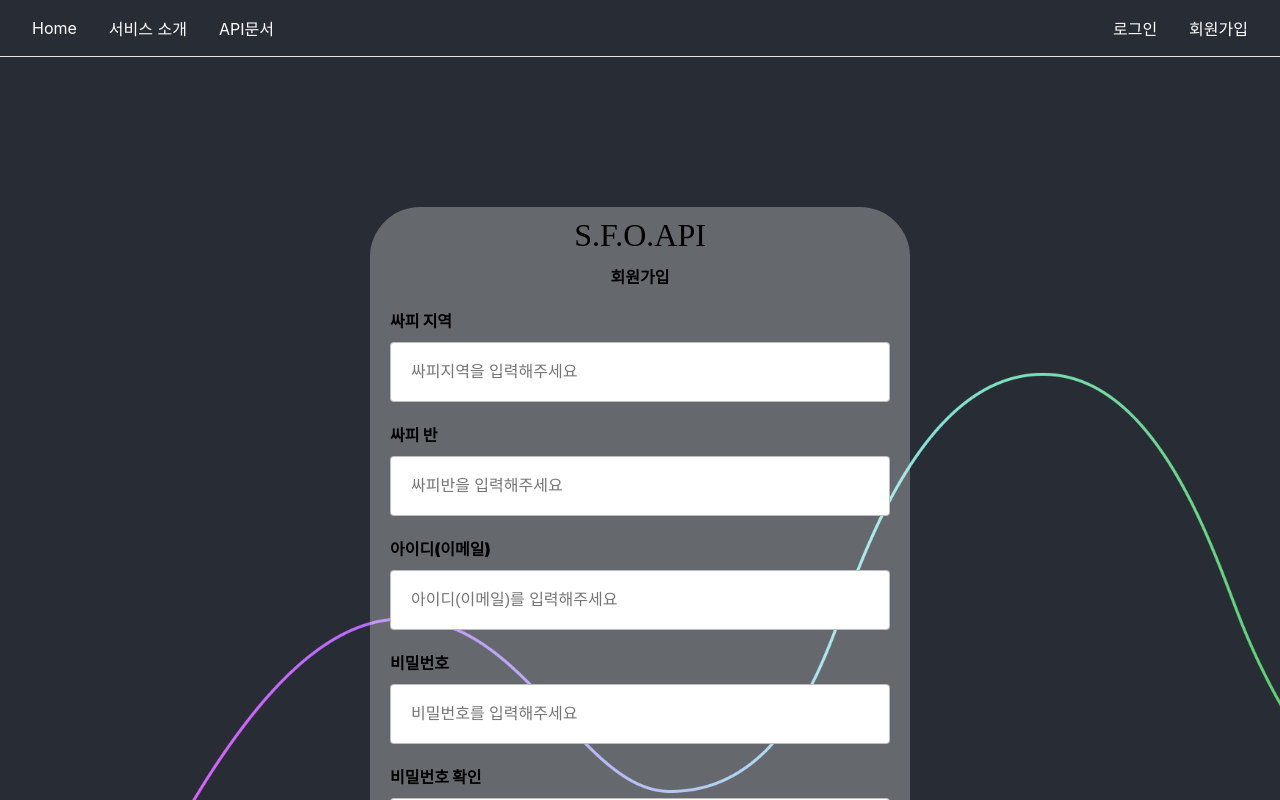
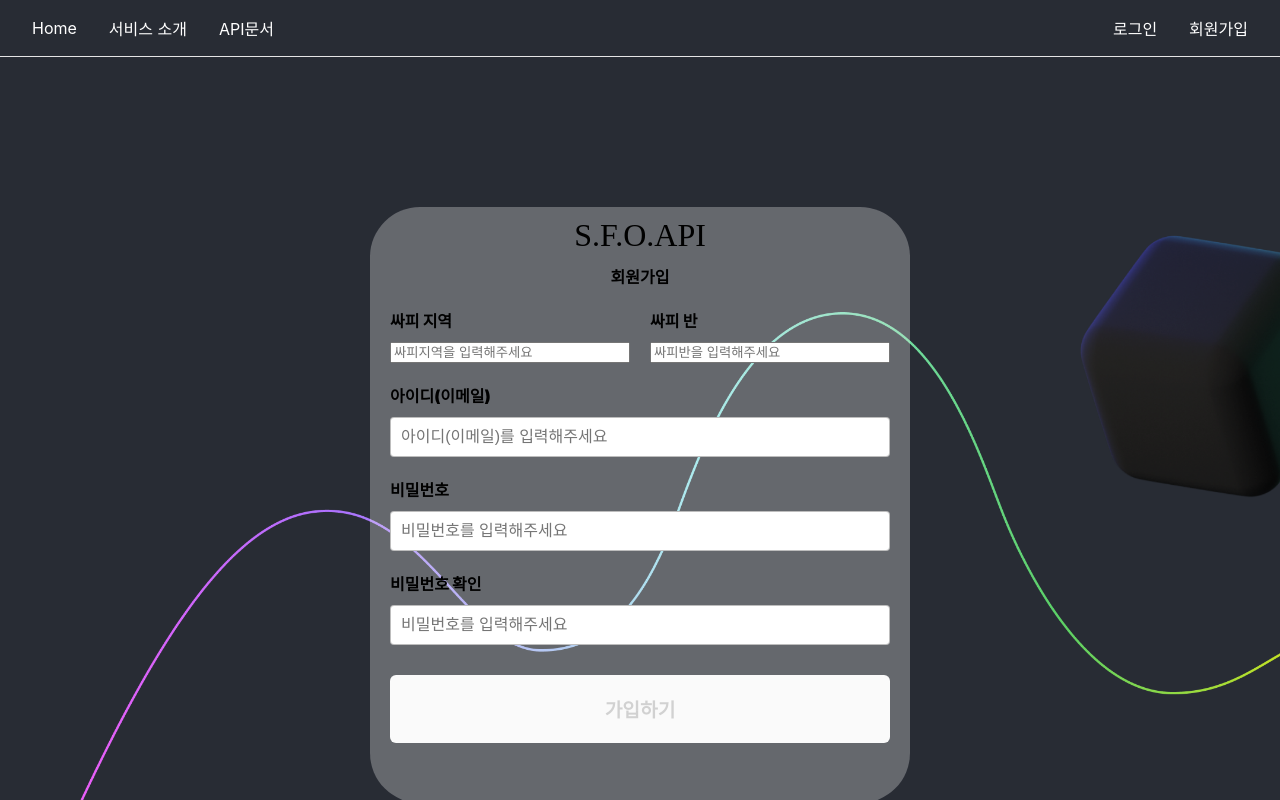
Before and after one commit to giyeon-dev/finance-api, a React (Create React App) app in the folder front-end/: page /signup in a window 1280 px wide. Shown: the top 800 px of the page. Built offline with nearby package versions, Linux system fonts and the light colour scheme; a web font is replaced by a local one.

Commit message:
feat: apiToken

```diff
--- a/front-end/src/api/basicHttp.js
+++ b/front-end/src/api/basicHttp.js
@@ -2,8 +2,8 @@ import axios from 'axios';
 
 export default axios.create({
     // baseURL: process.env.REACT_APP_LOCAL_URL,
-    // baseURL: process.env.REACT_APP_SERVER_URL,
-    baseURL: 'https://j9b309.p.ssafy.io',
+    baseURL: process.env.REACT_APP_SERVER_URL,
+    // baseURL: 'https://j9b309.p.ssafy.io',
 
     // 서로 다른 도메인(크로스 도메인)에 요청을 보낼 때 요청에 credential 정보를 담아서 보낼 지를 결정하는 항목
     withCredentials: false,
--- a/front-end/src/components/signup/Signup.js
+++ b/front-end/src/components/signup/Signup.js
@@ -77,8 +77,9 @@ const Signup = () => {
             <div className={styles.signupContainer}>
                 <div className={styles.logoText}>S.F.O.API</div>
                 <div className={styles.signupTitle}>회원가입</div>
-                <div className={styles.signupBox}>
-                    <label htmlFor="nickname" className={styles.signupText}>
+                <div className={styles.signupBox2}>
+                    <div className={styles.areaBox}>
+                        <label htmlFor="nickname" className={styles.signupText2}>
                             싸피 지역
                         </label>
                         <input
@@ -86,12 +87,12 @@ const Signup = () => {
                             name="ssafyArea"
                             value={ssafyArea}
                             onChange={handleSsafyArea}
-                        className={styles.signupInput}
+                            className={styles.signupInput2}
                             placeholder="싸피지역을 입력해주세요"
                         />
                     </div>
-                <div className={styles.signupBox}>
-                    <label htmlFor="ssafyClass" className={styles.signupText}>
+                    <div className={styles.classBox}>
+                        <label htmlFor="ssafyClass" className={styles.signupText2}>
                             싸피 반
                         </label>
                         <input
@@ -99,10 +100,12 @@ const Signup = () => {
                             name="ssafyClass"
                             value={ssafyClass}
                             onChange={handleSsafyClass}
-                        className={styles.signupInput}
+                            className={styles.signupInput2}
                             placeholder="싸피반을 입력해주세요"
                         />
                     </div>
+                </div>
+
                 <div className={styles.signupBox}>
                     <label htmlFor="email" className={styles.signupText}>
                         아이디(이메일)
--- a/front-end/src/components/signup/Signup.module.css
+++ b/front-end/src/components/signup/Signup.module.css
@@ -39,12 +39,34 @@
     font-weight: 900;
     color: #000000;
 }
+.signupBox2 {
+    display: flex;
+    flex-direction: row;
+    justify-content: space-between;
+    width: 100%;
+    font-weight: 900;
+}
+.areaBox {
+    flex: 1; /* areaBox가 동일한 너비를 가지도록 설정합니다. */
+    display: flex;
+    flex-direction: column;
+    margin-right: 10px; /* areaBox와 classBox 간의 간격을 조절합니다. */
+}
+.classBox {
+    flex: 1; /* classBox가 동일한 너비를 가지도록 설정합니다. */
+    display: flex;
+    flex-direction: column;
+    margin-left: 10px; /* areaBox와 classBox 간의 간격을 조절합니다. */
+}
+.signupText2 {
+    margin: 20px 0 10px 0;
+}
 .signupText {
     margin: 20px 0 10px 0;
 }
 .signupInput {
     width: 100%;
-    padding: 20px;
+    padding: 10px;
     font-size: 1rem;
     border: 1px solid rgba(0, 0, 0, 0.26);
     border-radius: 4px;
```
Also changed, not shown: 1 other file (tests, documents, lock files or other folders). Lines whose indentation alone changed are shown as unchanged.
